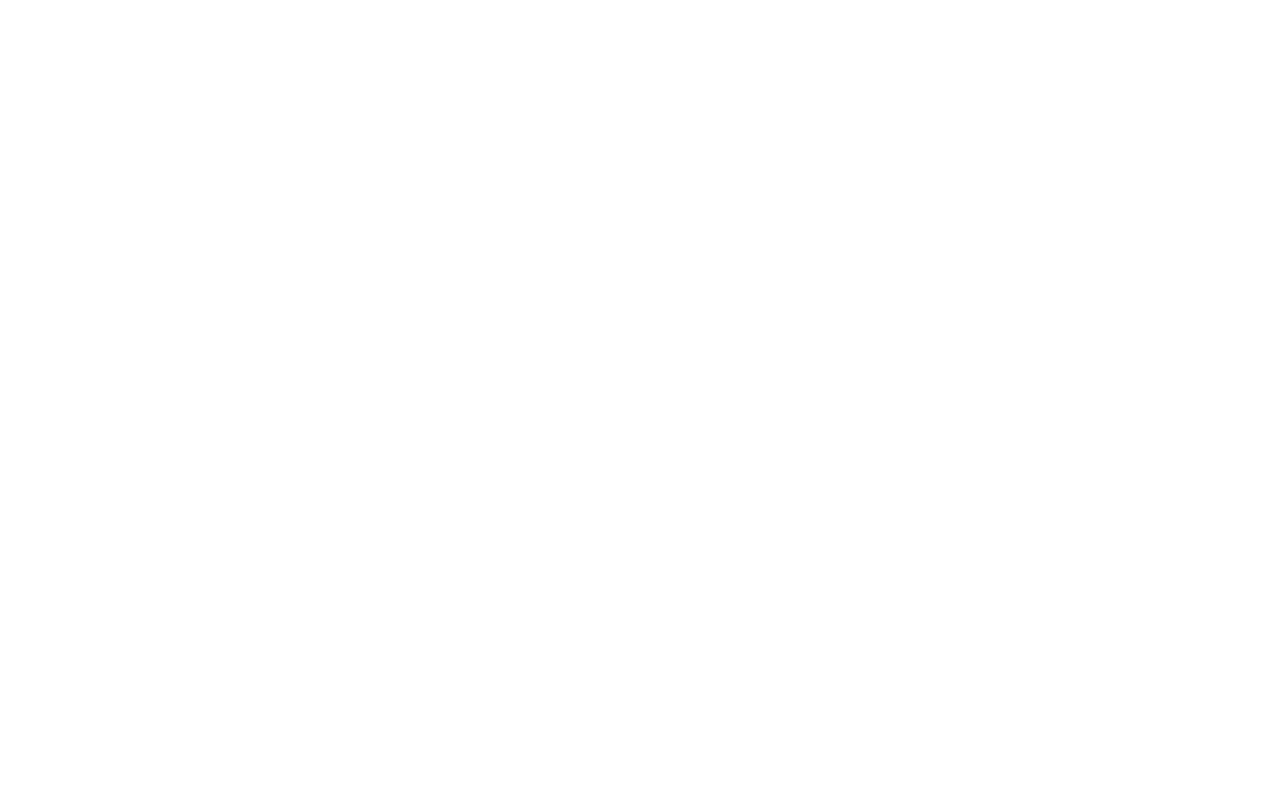
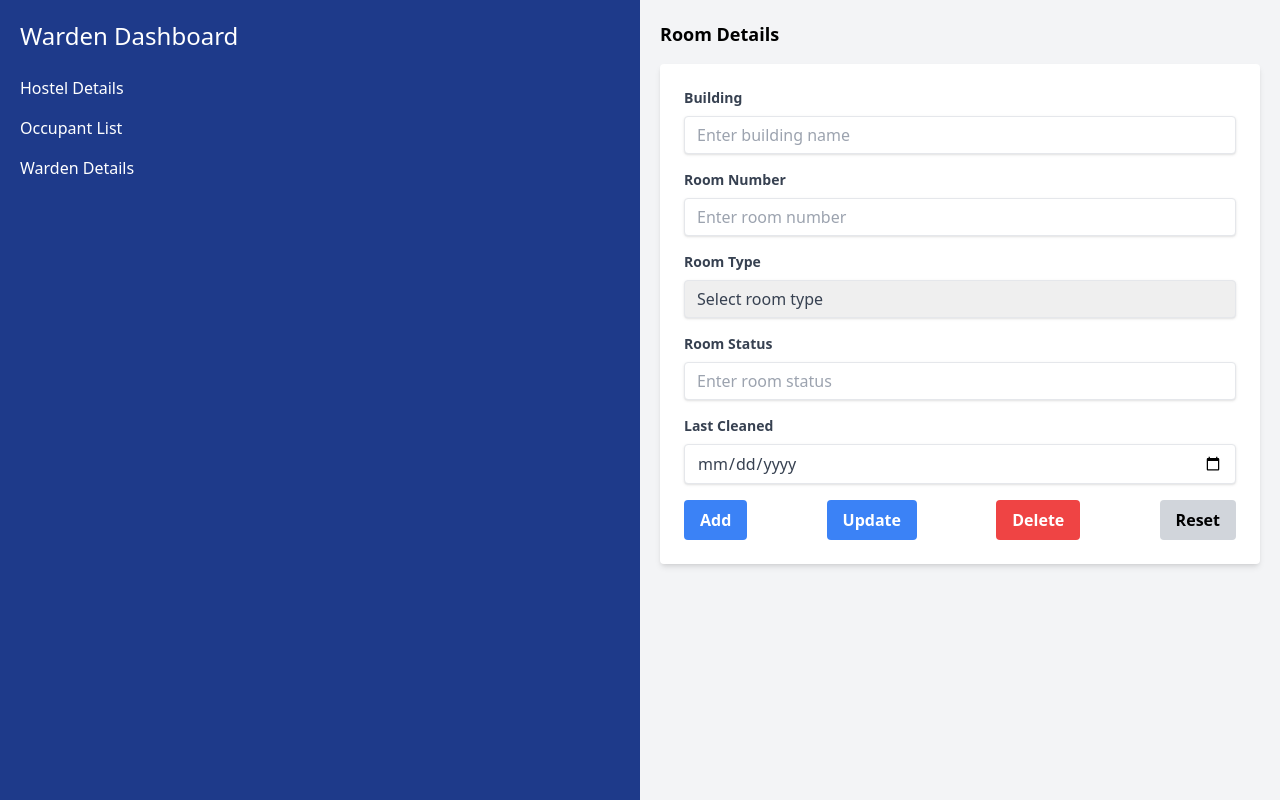
Before and after one commit to Ivin-Mathew/DBMS-HostelManagement, a React (Vite) app in the folder client/: page / in a window 1280 px wide. Built offline with nearby package versions, Linux system fonts and the light colour scheme.

Commit message:
wardenDashboard

```diff
--- a/client/src/App.jsx
+++ b/client/src/App.jsx
@@ -1,12 +1,12 @@
+import React from 'react';
+import WardenDashboard from './components/WardenDashboard';
 
 function App() {
-
-
   return (
-    <>
-
-    </>
-  )
+    <div className="App">
+      <WardenDashboard/>
+    </div>
+  );
 }
 
-export default App
+export default App;
--- /dev/null
+++ b/client/src/components/WardenDashboard.jsx
@@ -0,0 +1,159 @@
+import React, { useState } from 'react';
+import './WardenDashboard.css';
+
+const WardenDashboard = () => {
+  const [building, setBuilding] = useState('');
+  const [roomNumber, setRoomNumber] = useState('');
+  const [roomType, setRoomType] = useState('');
+  const [roomStatus, setRoomStatus] = useState('');
+  const [lastCleaned, setLastCleaned] = useState('');
+
+  const handleAdd = () => {
+    // Add room logic
+  };
+
+  const handleUpdate = () => {
+    // Update room logic
+  };
+
+  const handleDelete = () => {
+    // Delete room logic
+  };
+
+  const handleReset = () => {
+    setBuilding('');
+    setRoomNumber('');
+    setRoomType('');
+    setRoomStatus('');
+    setLastCleaned('');
+  };
+
+  return (
+    <div className="flex h-screen">
+      {/* Left Sidebar */}
+      <aside className="w-1/2 bg-blue-900 p-5 text-white">
+        <h1 className="text-2xl mb-6">Warden Dashboard</h1>
+        <nav>
+          <ul>
+            <li className="mb-4">
+              <button className="w-full text-left hover:text-blue-300">Hostel Details</button>
+            </li>
+            <li className="mb-4">
+              <button className="w-full text-left hover:text-blue-300">Occupant List</button>
+            </li>
+            <li className="mb-4">
+              <button className="w-full text-left hover:text-blue-300">Warden Details</button>
+            </li>
+          </ul>
+        </nav>
+      </aside>
+
+      {/* Right Content Area */}
+      <main className="w-1/2 flex flex-col">
+        {/* Room Details Section */}
+        <div className="flex-grow bg-gray-100 p-5">
+          <h2 className="text-lg font-semibold mb-4">Room Details</h2>
+          <div className="bg-white shadow-md rounded p-6">
+            <div className="mb-4">
+              <label className="block text-gray-700 text-sm font-bold mb-2" htmlFor="building">
+                Building
+              </label>
+              <input
+                type="text"
+                id="building"
+                value={building}
+                onChange={(e) => setBuilding(e.target.value)}
+                className="shadow appearance-none border rounded w-full py-2 px-3 text-gray-700 leading-tight focus:outline-none focus:shadow-outline"
+                placeholder="Enter building name"
+              />
+            </div>
+            <div className="mb-4">
+              <label className="block text-gray-700 text-sm font-bold mb-2" htmlFor="roomNumber">
+                Room Number
+              </label>
+              <input
+                type="text"
+                id="roomNumber"
+                value={roomNumber}
+                onChange={(e) => setRoomNumber(e.target.value)}
+                className="shadow appearance-none border rounded w-full py-2 px-3 text-gray-700 leading-tight focus:outline-none focus:shadow-outline"
+                placeholder="Enter room number"
+              />
+            </div>
+            <div className="mb-4">
+              <label className="block text-gray-700 text-sm font-bold mb-2" htmlFor="roomType">
+                Room Type
+              </label>
+              <select
+                id="roomType"
+                value={roomType}
+                onChange={(e) => setRoomType(e.target.value)}
+                className="shadow appearance-none border rounded w-full py-2 px-3 text-gray-700 leading-tight focus:outline-none focus:shadow-outline"
+              >
+                <option value="">Select room type</option>
+                <option value="single">Single</option>
+                <option value="double">Double</option>
+                <option value="suite">Suite</option>
+              </select>
+            </div>
+            <div className="mb-4">
+              <label className="block text-gray-700 text-sm font-bold mb-2" htmlFor="roomStatus">
+                Room Status
+              </label>
+              <input
+                type="text"
+                id="roomStatus"
+                value={roomStatus}
+                onChange={(e) => setRoomStatus(e.target.value)}
+                className="shadow appearance-none border rounded w-full py-2 px-3 text-gray-700 leading-tight focus:outline-none focus:shadow-outline"
+                placeholder="Enter room status"
+              />
+            </div>
+            <div className="mb-4">
+              <label className="block text-gray-700 text-sm font-bold mb-2" htmlFor="lastCleaned">
+                Last Cleaned
+              </label>
+              <input
+                type="date"
+                id="lastCleaned"
+                value={lastCleaned}
+                onChange={(e) => setLastCleaned(e.target.value)}
+                className="shadow appearance-none border rounded w-full py-2 px-3 text-gray-700 leading-tight focus:outline-none focus:shadow-outline"
+              />
+            </div>
+
+            {/* Action Buttons */}
+            <div className="flex justify-between mt-4">
+              <button
+                onClick={handleAdd}
+                className="bg-blue-500 hover:bg-blue-700 text-white font-bold py-2 px-4 rounded"
+              >
+                Add
+              </button>
+              <button
+                onClick={handleUpdate}
+                className="bg-blue-500 hover:bg-blue-700 text-white font-bold py-2 px-4 rounded"
+              >
+                Update
+              </button>
+              <button
+                onClick={handleDelete}
+                className="bg-red-500 hover:bg-red-700 text-white font-bold py-2 px-4 rounded"
+              >
+                Delete
+              </button>
+              <button
+                onClick={handleReset}
+                className="bg-gray-300 hover:bg-gray-400 text-black font-bold py-2 px-4 rounded"
+              >
+                Reset
+              </button>
+            </div>
+          </div>
+        </div>
+      </main>
+    </div>
+  );
+};
+
+export default WardenDashboard;
--- a/client/tailwind.config.js
+++ b/client/tailwind.config.js
@@ -1,11 +1,8 @@
-/** @type {import('tailwindcss').Config} */
-export default {
-  content: [
-    "./index.html",
-    "./src//*.{js,ts,jsx,tsx}",
-  ],
+module.exports = {
+  content: ['./src/**/*.{js,jsx,ts,tsx}', './public/index.html'],
   theme: {
     extend: {},
   },
+  variants: {},
   plugins: [],
-}
+};
```
Also changed, not shown: client/src/components/WardenDashboard.css (added), 1 other file (tests, documents, lock files or other folders).
